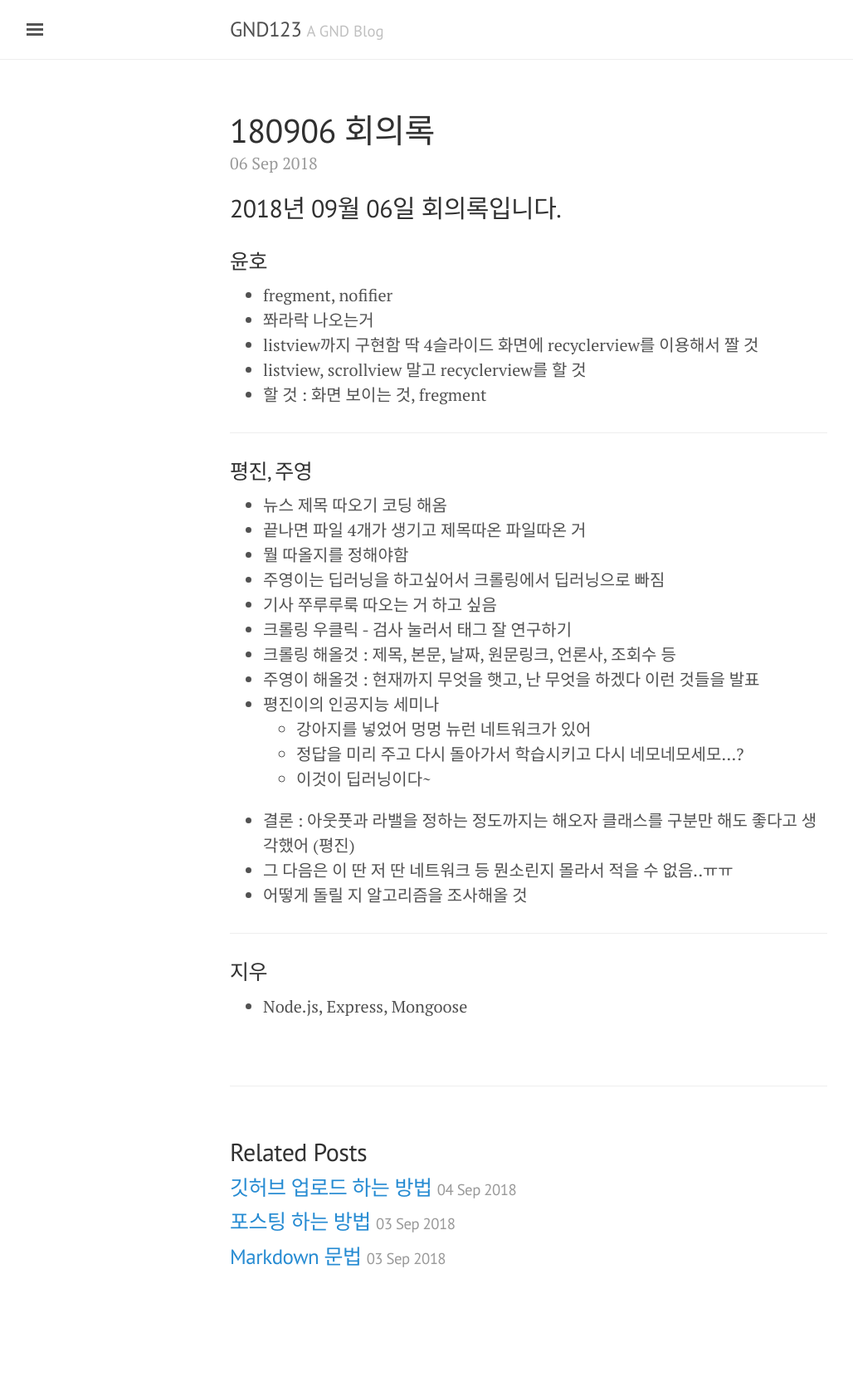
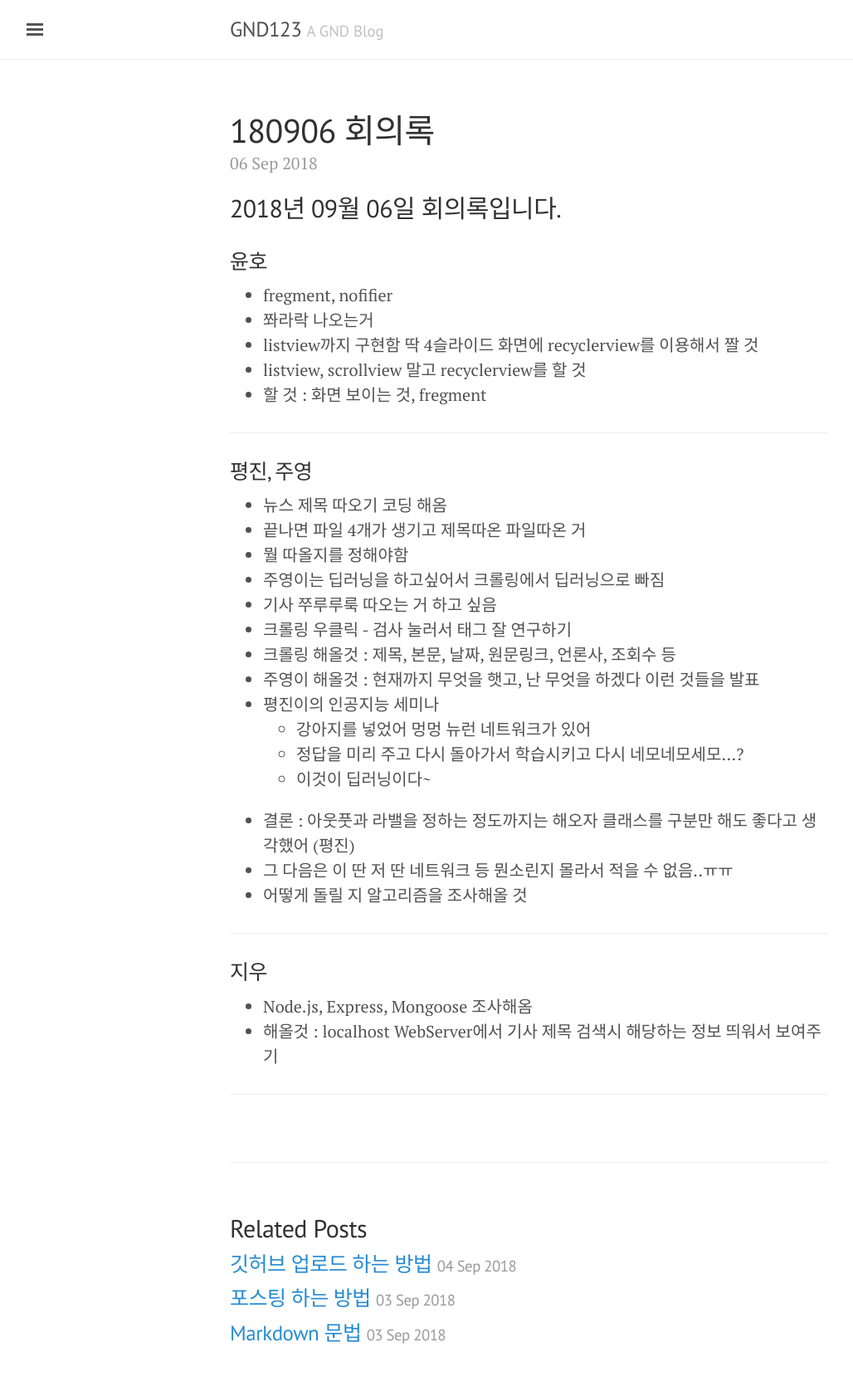
Before and after one commit to GND123/GND123.github.io, a Jekyll site: the page built from _posts/2018-09-06-document.md, in a window 1280 px wide. Shown: the whole page at 83% size, without its empty margins (3-1031 px from the left). Built offline with Jekyll 4.4.1, drawn with Linux system fonts in a browser that asks for light colours; before the commit the page ends 1590 px from its top, so only the background shows below that.

Commit message:
Update 2018-09-06-document.md

```diff
--- a/_posts/2018-09-06-document.md
+++ b/_posts/2018-09-06-document.md
@@ -38,4 +38,7 @@ editor: jiwoo
 
 ### 지우
 
-* Node.js, Express, Mongoose
+* Node.js, Express, Mongoose 조사해옴
+* 해올것 : localhost WebServer에서 기사 제목 검색시 해당하는 정보 띄워서 보여주기
+
+***
```
